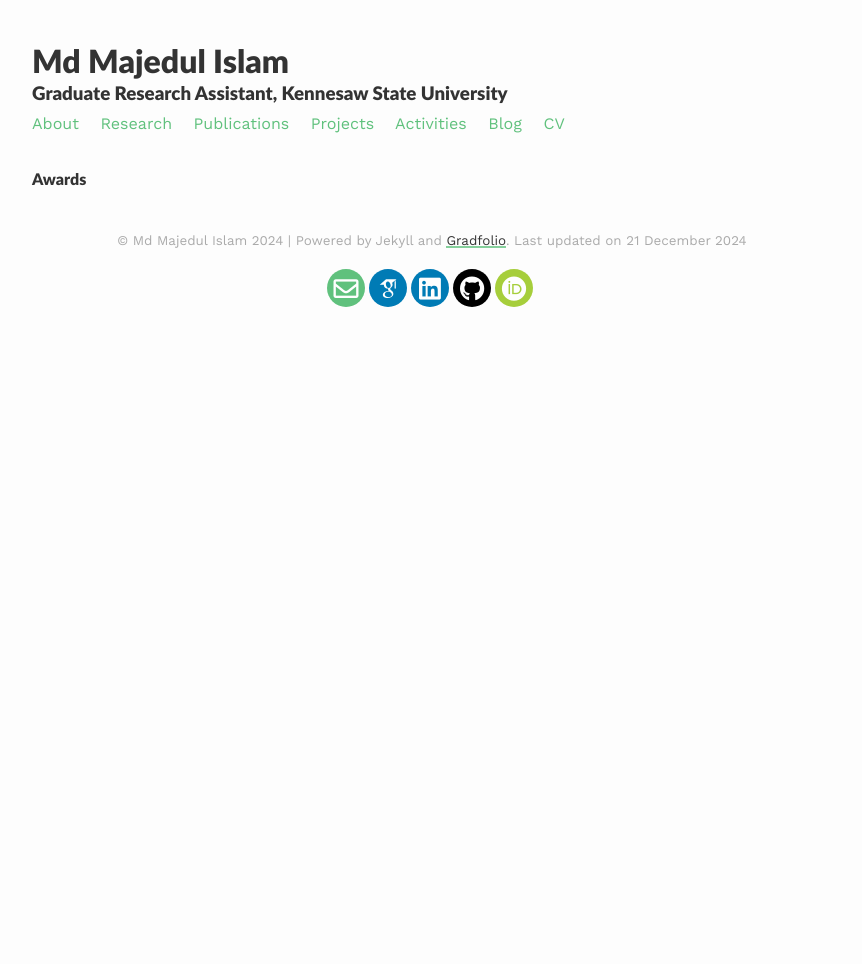
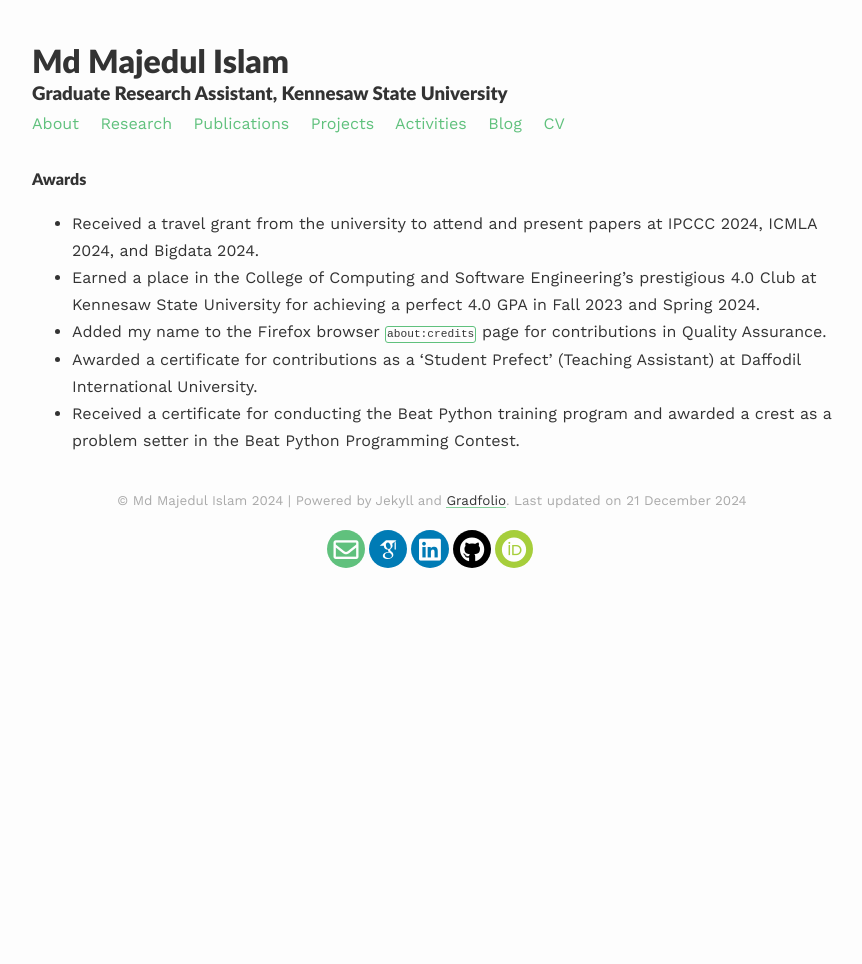
Before and after one commit to majedrifat/majedrifat.github.io, a Jekyll site: the page built from _pages/activities.md, in a window 1280 px wide. Shown: the whole page, without its empty margins (208-1070 px from the left). Built offline with Jekyll 4.4.1, drawn with Linux system fonts in a browser that asks for light colours; nearby versions of some CDN libraries; some web fonts are replaced.

Commit message:
Update activities.md

```diff
--- a/_pages/activities.md
+++ b/_pages/activities.md
@@ -6,3 +6,9 @@ published: true
 ---
 
 #### Awards
+
+- Received a travel grant from the university to attend and present papers at IPCCC 2024, ICMLA 2024, and Bigdata 2024.
+- Earned a place in the College of Computing and Software Engineering’s prestigious 4.0 Club at Kennesaw State University for achieving a perfect 4.0 GPA in Fall 2023 and Spring 2024.
+- Added my name to the Firefox browser `about:credits` page for contributions in Quality Assurance.
+- Awarded a certificate for contributions as a ‘Student Prefect’ (Teaching Assistant) at Daffodil International University.
+- Received a certificate for conducting the Beat Python training program and awarded a crest as a problem setter in the Beat Python Programming Contest.
```
